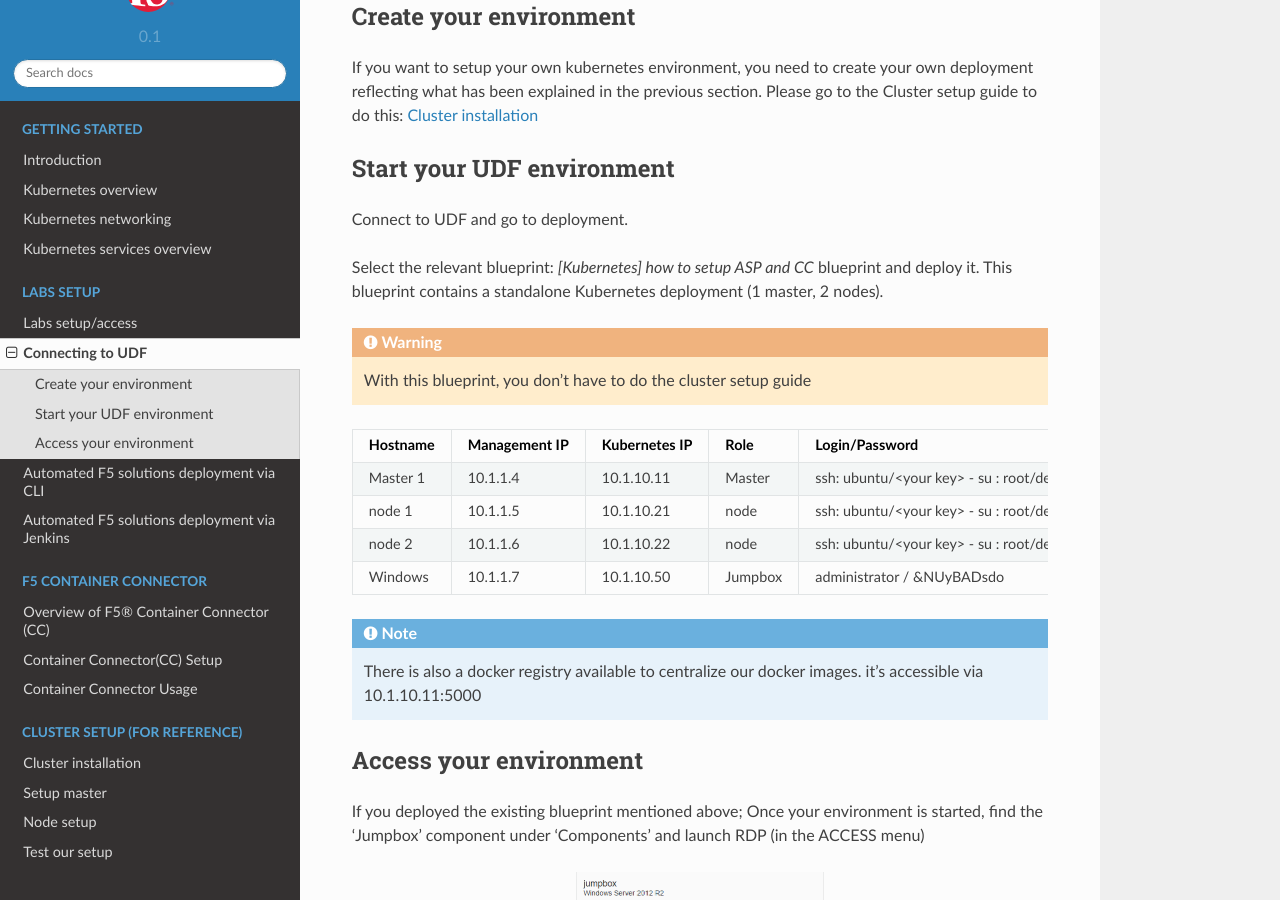
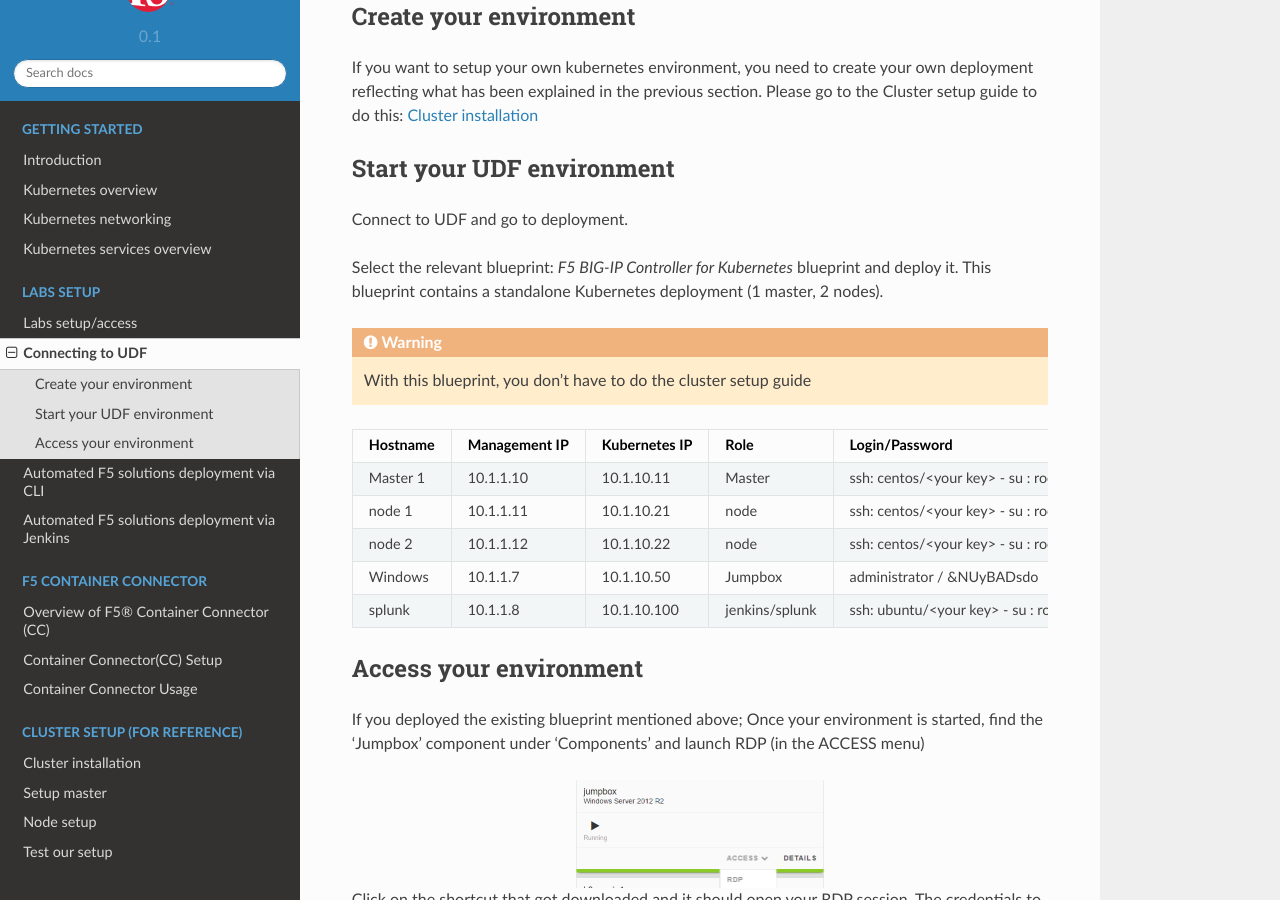
Before and after one commit to f5devcentral/f5-101-lab-kubernetes, a Sphinx documentation site: the page built from docs/labs-setup/labs-setup-access-udf.rst, in a window 1280 px wide and 900 px high, scrolled down 280 px. Built offline with Sphinx 7.4.7 and the Read the Docs theme 2.0.0, drawn with Linux system fonts in a browser that asks for light colours.

Commit message:
updated name/ips

```diff
--- a/docs/labs-setup/labs-setup-access-udf.rst
+++ b/docs/labs-setup/labs-setup-access-udf.rst
@@ -19,25 +19,22 @@
 
 Connect to UDF and go to deployment.
 
-Select the relevant blueprint: *[Kubernetes] how to setup ASP and CC* blueprint and deploy it. This blueprint contains a standalone Kubernetes deployment (1 master, 2 nodes).
+Select the relevant blueprint: *F5 BIG-IP Controller for Kubernetes* blueprint and deploy it. This blueprint contains a standalone Kubernetes deployment (1 master, 2 nodes).
 
 
 .. warning::
 
    With this blueprint, you don't have to do the cluster setup guide
 
-==================  ====================  ====================  ============  =============================================
+==================  ====================  ====================  ==============  =============================================
      Hostname           Management IP        Kubernetes IP          Role                 Login/Password
-==================  ====================  ====================  ============  =============================================
-     Master 1             10.1.1.4            10.1.10.11          Master       ssh: ubuntu/<your key> - su : root/default
-      node 1              10.1.1.5            10.1.10.21           node        ssh: ubuntu/<your key> - su : root/default
-      node 2              10.1.1.6            10.1.10.22           node        ssh: ubuntu/<your key> - su : root/default
+==================  ====================  ====================  ==============  =============================================
+     Master 1             10.1.1.10            10.1.10.11          Master        ssh: centos/<your key> - su : root/default
+      node 1              10.1.1.11            10.1.10.21           node         ssh: centos/<your key> - su : root/default
+      node 2              10.1.1.12            10.1.10.22           node         ssh: centos/<your key> - su : root/default
      Windows                10.1.1.7            10.1.10.50        Jumpbox            administrator / &NUyBADsdo
-==================  ====================  ====================  ============  =============================================
-
-.. note::
-
-  There is also a docker registry available to centralize our docker images. it's accessible via 10.1.10.11:5000
+      splunk              10.1.1.8            10.1.10.100       jenkins/splunk   ssh: ubuntu/<your key> - su : root/default
+==================  ====================  ====================  ==============  =============================================
 
 Access your environment
 -----------------------
```
